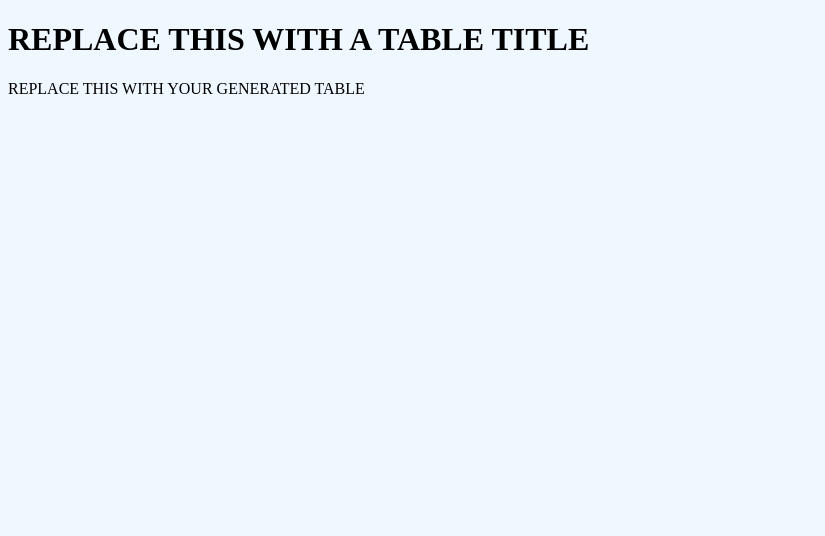
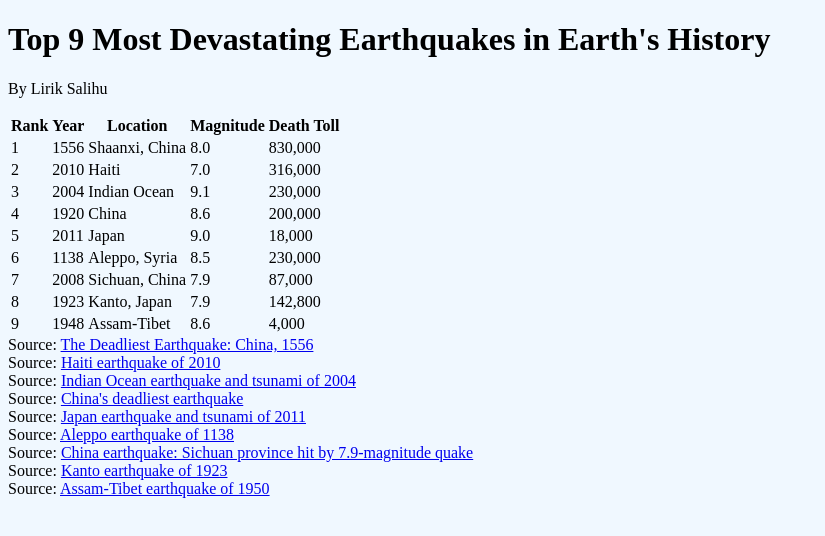
Before and after one commit to RVCC-IDMX/working-with-tables-LirikSalihu, a plain HTML site: page index.html in a window 1280 px wide. Shown: the whole page, without its empty margins (0-825 px from the left). Drawn offline with Linux system fonts and the light colour scheme.

Commit message:
add sources

```diff
--- a/index.html
+++ b/index.html
@@ -1,13 +1,229 @@
 <!DOCTYPE html>
+
 <html lang="en">
+
   <head>
+
     <meta charset="UTF-8" />
+
     <meta name="viewport" content="width=device-width, initial-scale=1.0" />
+
     <title>Table</title>
+
     <link rel="stylesheet" href="style.css" />
+
   </head>
+
   <body>
-    <h1>REPLACE THIS WITH A TABLE TITLE</h1>
-    <div class="table-container">REPLACE THIS WITH YOUR GENERATED TABLE</div>
+
+    <h1>Top 9 Most Devastating Earthquakes in Earth's History</h1>
+
+    <p>By Lirik Salihu</p>
+
+    <div class="table-container"><style type="text/css">
+
+.tg  {border-collapse:collapse;border-spacing:0;}
+
+.tg td{border-color:black;border-style:solid;border-width:1px;font-family:Arial, sans-serif;font-size:14px;
+
+  overflow:hidden;padding:10px 5px;word-break:normal;}
+
+.tg th{border-color:black;border-style:solid;border-width:1px;font-family:Arial, sans-serif;font-size:14px;
+
+  font-weight:normal;overflow:hidden;padding:10px 5px;word-break:normal;}
+
+.tg .tg-0pky{border-color:inherit;text-align:left;vertical-align:top}
+
+.tg .tg-0lax{text-align:left;vertical-align:top}
+
+</style>
+
+<table class="tg">
+
+<thead>
+
+  <table>
+
+        <tr>
+
+            <th>Rank</th>
+
+            <th>Year</th>
+
+            <th>Location</th>
+
+            <th>Magnitude</th>
+
+            <th>Death Toll</th>
+
+        </tr>
+
+        <tr>
+
+            <td>1</td>
+
+            <td>1556</td>
+
+            <td>Shaanxi, China</td>
+
+            <td>8.0</td>
+
+            <td>830,000</td>
+
+        </tr>
+
+        <tr>
+
+            <td>2</td>
+
+            <td>2010</td>
+
+            <td>Haiti</td>
+
+            <td>7.0</td>
+
+            <td>316,000</td>
+
+        </tr>
+
+        <tr>
+
+            <td>3</td>
+
+            <td>2004</td>
+
+            <td>Indian Ocean</td>
+
+            <td>9.1</td>
+
+             <td>230,000</td>
+
+        </tr>
+
+        <tr>
+
+            <td>4</td>
+
+            <td>1920</td>
+
+            <td>China</td>
+
+            <td>8.6</td>
+
+            <td>200,000</td>
+
+        </tr>
+
+        <tr>
+
+            <td>5</td>
+
+            <td>2011</td>
+
+            <td>Japan</td>
+
+            <td>9.0</td>
+
+            <td>18,000</td>
+
+        </tr>
+
+        <tr>
+
+            <td>6</td>
+
+            <td>1138</td>
+
+            <td>Aleppo, Syria</td>
+
+            <td>8.5</td>
+
+            <td>230,000</td>
+
+        </tr>
+
+        <tr>
+
+            <td>7</td>
+
+            <td>2008</td>
+
+            <td>Sichuan, China</td>
+
+            <td>7.9</td>
+
+            <td>87,000</td>
+
+        </tr>
+
+        <tr>
+
+            <td>8</td>
+
+            <td>1923</td>
+
+            <td>Kanto, Japan</td>
+
+            <td>7.9</td>
+
+            <td>142,800</td>
+
+        </tr>
+
+        <tr>
+
+            <td>9</td>
+
+            <td>1948</td>
+
+            <td>Assam-Tibet</td>
+
+            <td>8.6</td>
+
+            <td>4,000</td>
+
+        </tr>
+
+    </table>
+
+    <div class="source">
+      Source: <a href="https://www.history.com/news/the-deadliest-earthquake-china-1556">The Deadliest Earthquake: China, 1556</a>
+    </div>
+    <div class="source">
+      Source: <a href="https://www.britannica.com/event/Haiti-earthquake-of-2010">Haiti earthquake of 2010</a>
+    </div>
+    <div class="source">
+      Source: <a href="https://www.britannica.com/event/Indian-Ocean-earthquake-and-tsunami-of-2004">Indian Ocean earthquake and tsunami of 2004</a>
+    </div>
+    <div class="source">
+      Source: <a href="https://www.cnn.com/2013/01/22/world/asia/china-earthquake-fast-facts/index.html">China's deadliest earthquake</a>
+    </div>
+    <div class="source">
+      Source: <a href="https://www.britannica.com/event/Japan-earthquake-and-tsunami-of-2011">Japan earthquake and tsunami of 2011</a>
+    </div>
+    <div class="source">
+      Source: <a href="https://www.britannica.com/event/Aleppo-earthquake-of-1138">Aleppo earthquake of 1138</a>
+    </div>
+    <div class="source">
+      Source: <a href="https://www.theguardian.com/world/2008/may/12/china">China earthquake: Sichuan province hit by 7.9-magnitude quake</a>
+    </div>
+    <div class="source">
+      Source: <a href="https://www.britannica.com/event/Kanto-earthquake-of-1923">Kanto earthquake of 1923</a>
+    </div>
+    <div class="source">
+      Source: <a href="https://www.britannica.com/event/Assam-Tibet-earthquake-of-1950">Assam-Tibet earthquake of 1950</a>
+    </div>
+
+</tbody>
+
+</table>
+
+  </tr>
+
+</tbody>
+
+</table></div>
+
   </body>
+
 </html>
```
